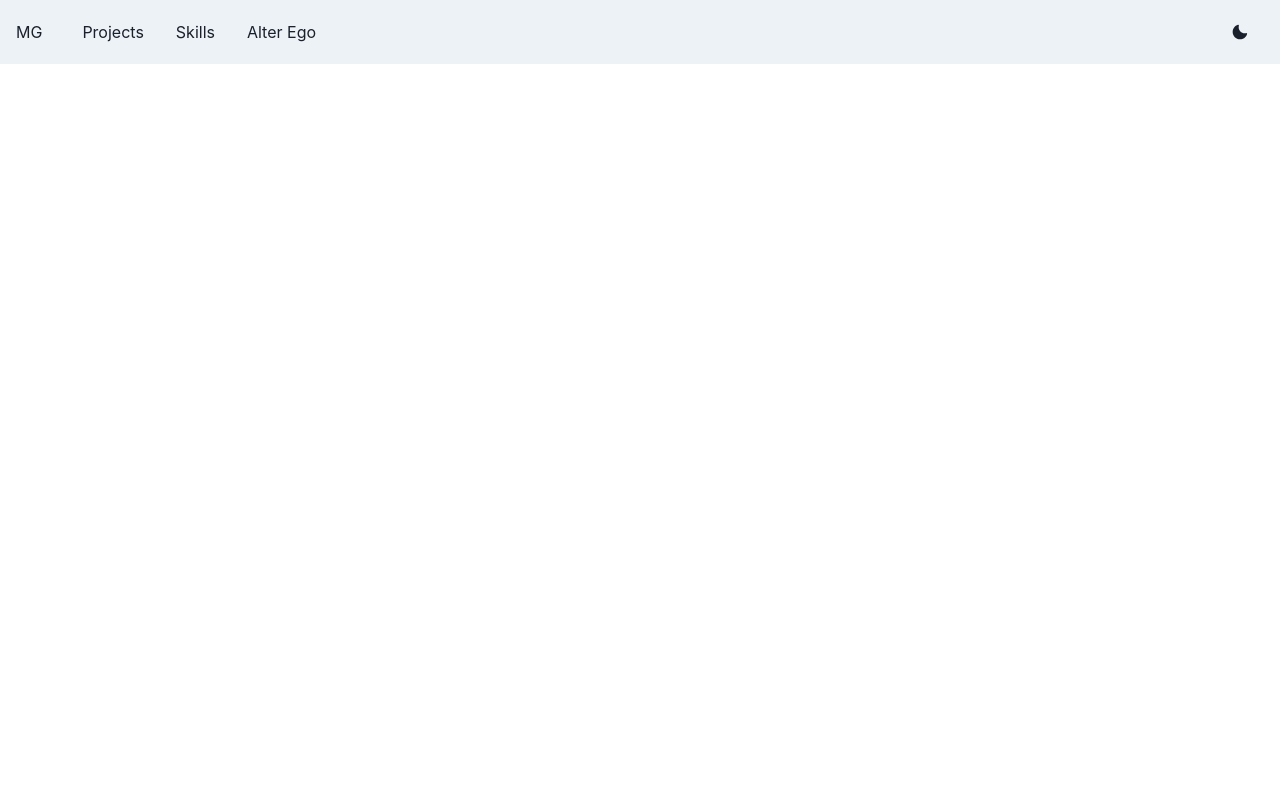
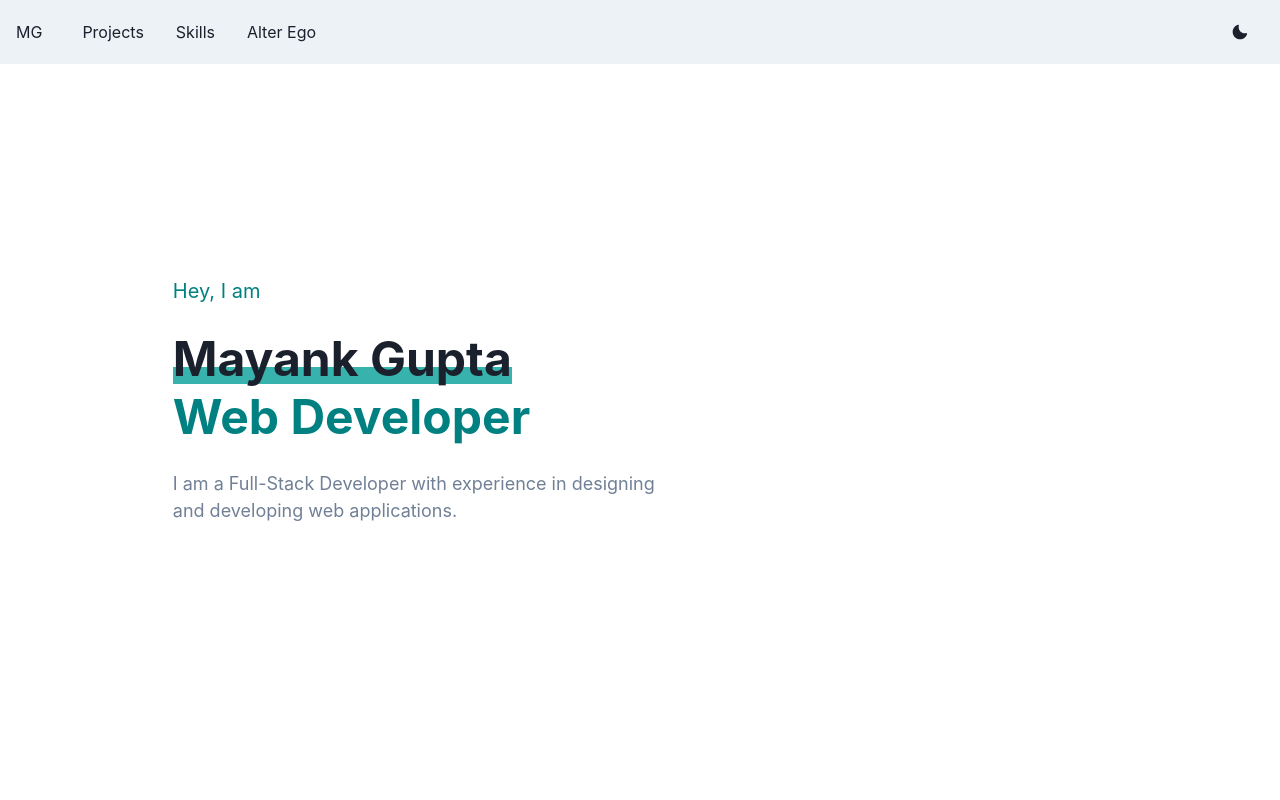
Before and after one commit to guptamayank9827/portfolio, a React (Create React App) app in the folder client/: page / in a window 1280 px wide. Shown: the top 800 px of the page. Built offline with nearby package versions, Linux system fonts and the light colour scheme.

Commit message:
added basic Introduction component

```diff
--- a/client/src/Home.tsx
+++ b/client/src/Home.tsx
@@ -1,4 +1,4 @@
-import React from 'react';
+// import React from 'react';
 import Introduction from './components/Introduction';
 import Experience from './components/Experience';
 import Skills from './components/Skills';
--- a/client/src/components/Contact.tsx
+++ b/client/src/components/Contact.tsx
@@ -1,4 +1,4 @@
-import React from 'react';
+// import React from 'react';
 import { Box, Heading, Text, Icon, List, useColorModeValue } from '@chakra-ui/react';
 import GitHubIcon from '@mui/icons-material/GitHub';
 import LinkedInIcon from '@mui/icons-material/LinkedIn';
--- a/client/src/components/Introduction.tsx
+++ b/client/src/components/Introduction.tsx
@@ -1,9 +1,51 @@
-import React from 'react';
+// import React from 'react';
+import { Box, Stack, Flex, Heading, Text, useBreakpointValue } from '@chakra-ui/react';
+
 
 function Introduction() {
   return (
     <div className="section" id="introduction">
-        Introduction Component
+      <Box className="section-div" width={"80%"} textAlign={"left"}>
+
+        <Stack direction={{ base: 'column', md: 'row' }}>
+          <Flex p={8} flex={2} align={'left'}>
+            <Stack spacing={6} w={'full'} maxW={'lg'}>
+              <Text color={'teal'} as={'span'} fontSize={"xl"}>
+                Hey, I am
+              </Text>
+              <Heading fontSize={{ base: '3xl', md: '4xl', lg: '5xl' }}>
+                <Text
+                  as={'span'}
+                  position={'relative'}
+                  _after={{
+                    content: "''",
+                    width: 'full',
+                    height: useBreakpointValue({ base: '20%', md: '30%' }),
+                    position: 'absolute',
+                    bottom: 1,
+                    left: 0,
+                    bg: 'teal.400',
+                    zIndex: -1,
+                  }}>
+                  Mayank Gupta
+                </Text>
+                <br />{' '}
+                <Text color={'teal'} as={'span'}>
+                  Web Developer
+                </Text>{' '}
+              </Heading>
+              <Text fontSize={{ base: 'md', lg: 'lg' }} color={'gray.500'}>
+                I am a Full-Stack Developer with experience in designing and developing web applications.
+              </Text>
+              {/* add button to download resume */}
+            </Stack>
+          </Flex>
+          <Flex flex={1} align={'right'}>
+            {/* insert image */}
+          </Flex>
+        </Stack>
+
+      </Box>
     </div>
   );
 }
--- a/client/src/components/Projects.tsx
+++ b/client/src/components/Projects.tsx
@@ -1,4 +1,4 @@
-import React from 'react';
+// import React from 'react';
 import { Box, Flex, Grid, Heading, Text, Spacer, Icon } from '@chakra-ui/react';
 import GitHubIcon from '@mui/icons-material/GitHub';
 
```
